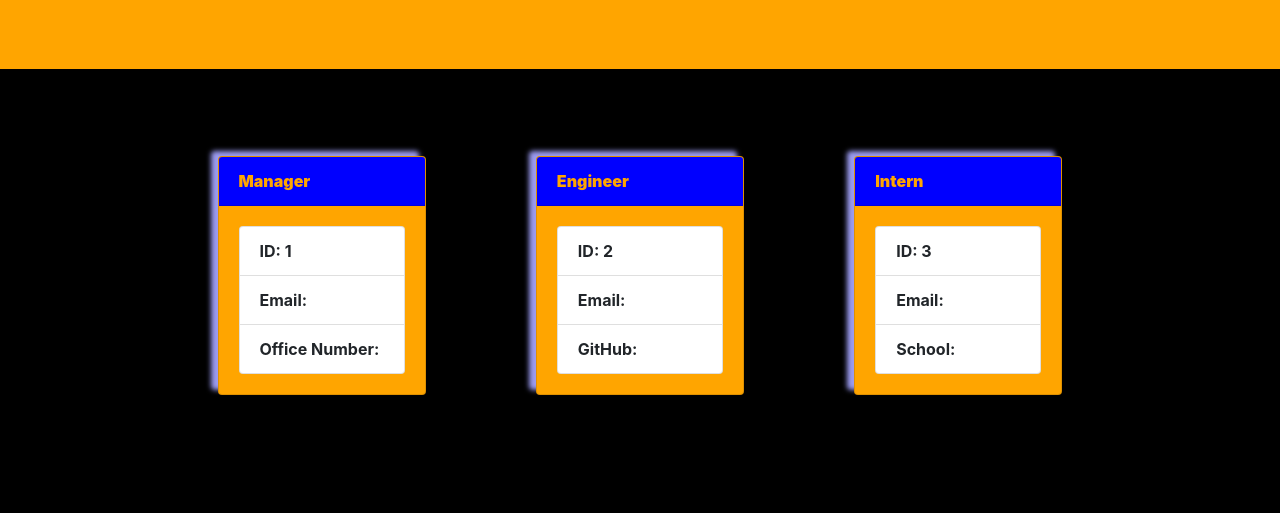
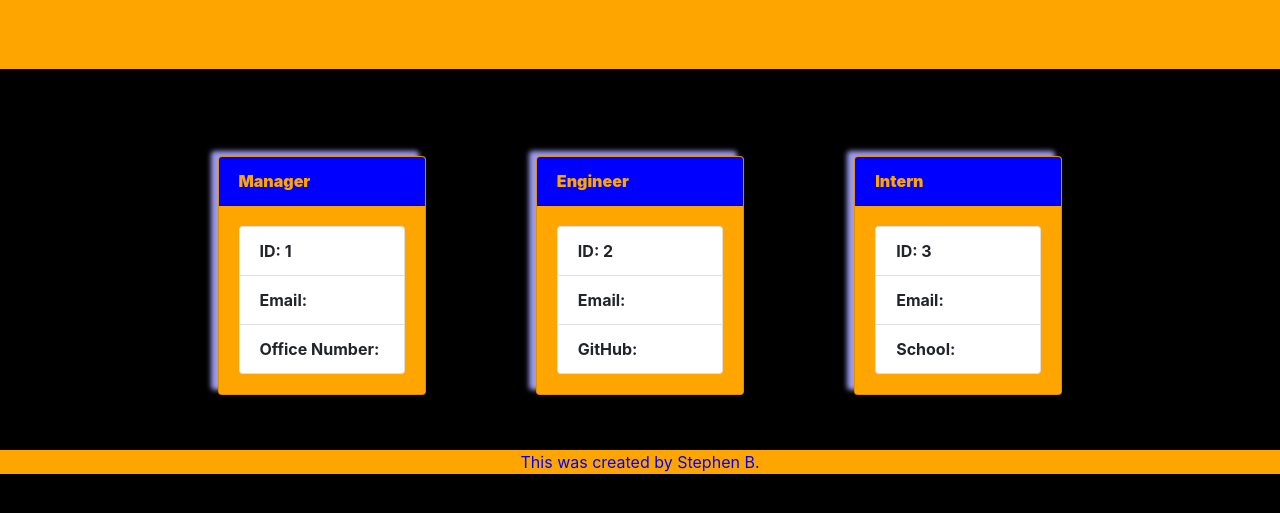
Before and after one commit to sbullocks/challenge-10-homework-team-profile-generator, a website: page src/template.html in a window 1280 px wide. Shown: the part 187-700 px from the top of the page. Drawn offline with nearby package versions, Linux system fonts and the light colour scheme.

Commit message:
completed CSS

```diff
--- a/src/template.html
+++ b/src/template.html
@@ -69,4 +69,5 @@
       </div>
     </div>
   </body>
+  <footer> This was created by Stephen B. </footer>
 </html>
```
Also changed, not shown: dist/styles.css.
